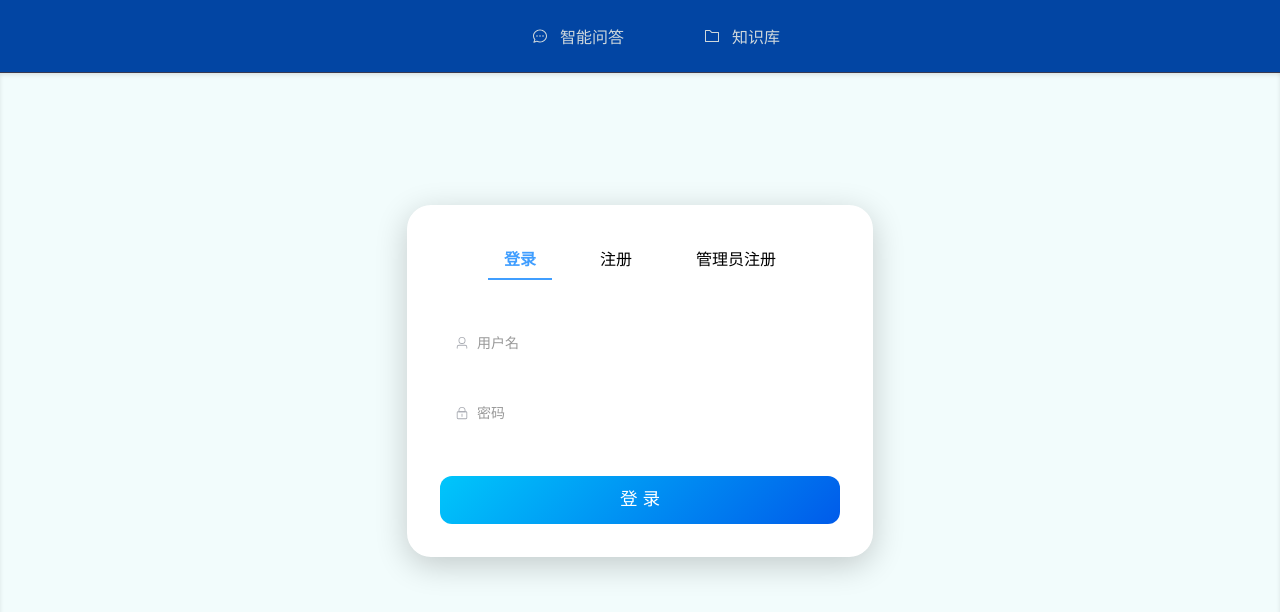
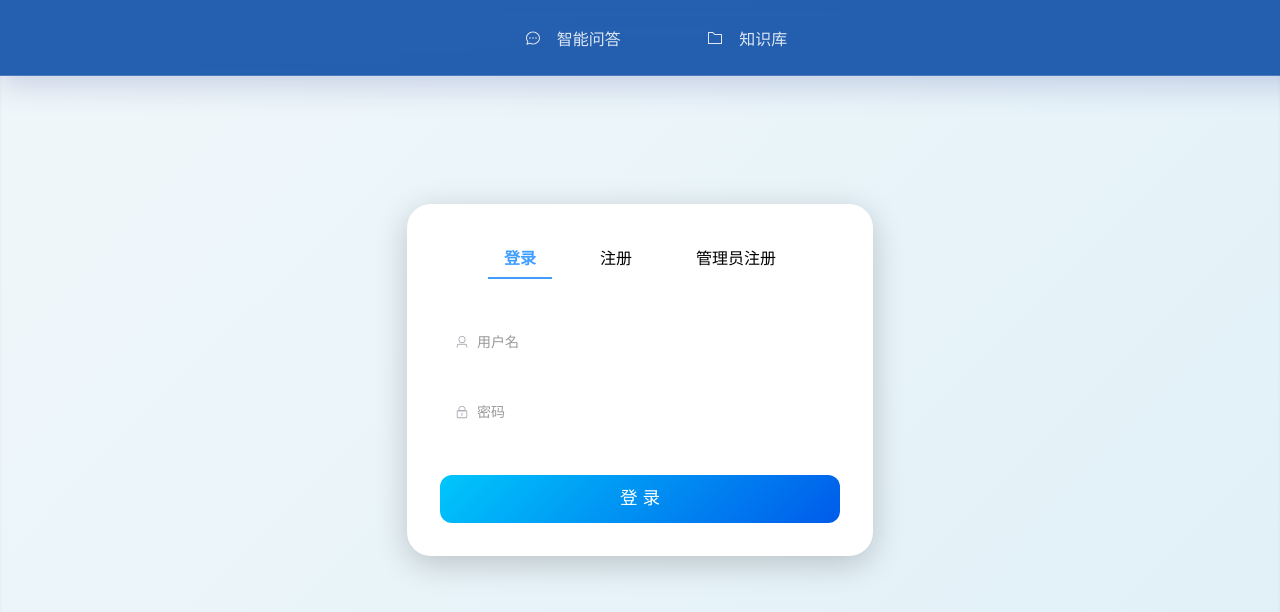
Before and after one commit to CosmicResearchCenter/chat2anything, a Vue app in the folder web/: page /login in a window 1280 px wide. Shown: the top 612 px of the page. Built offline with nearby package versions, Linux system fonts and the light colour scheme; what @kangc/v-md-editor would draw is missing.

Commit message:
对导航栏进行现代化设计，使用玻璃态效果，增强科技感。

```diff
--- a/web/src/App.vue
+++ b/web/src/App.vue
@@ -38,7 +38,7 @@ onMounted(async () => {
 
 <template>
   <div class="container">
-    <nav>
+    <nav class="glass-nav">
       <ul>
         <li>
           <RouterLink to="/">
@@ -79,8 +79,7 @@ onMounted(async () => {
   overflow-y: hidden;
   height: 100vh;
   width: 100vw;
-  background: #f2fcfc;
-  /* color: #000000; */
+  background: linear-gradient(135deg, #f0f7fa 0%, #e0f0f8 100%);
   position: fixed;
   top: 0;
   left: 0;
@@ -88,14 +87,20 @@ onMounted(async () => {
 
 nav {
   width: 100%;
-  background: #0245a3;
   padding: 1rem;
-  box-shadow: 0 2px 4px rgba(0, 0, 0, 0.1);
-  border-bottom: 1px solid #3a3a4f;
   position: fixed;
   top: 0;
   left: 0;
   z-index: 1000;
+}
+
+.glass-nav {
+  background: rgba(2, 69, 163, 0.85);
+  backdrop-filter: blur(10px);
+  -webkit-backdrop-filter: blur(10px);
+  box-shadow: 0 8px 32px rgba(31, 38, 135, 0.2);
+  border-bottom: 1px solid rgba(255, 255, 255, 0.18);
+  transition: all 0.3s ease;
 }
 
 ul {
@@ -116,34 +121,75 @@ li a {
   align-items: center;
   gap: 8px;
   text-decoration: none;
-  color: #cfd8dc;
-  padding: 0.5rem 1rem;
-  border-radius: 4px;
+  color: rgba(255, 255, 255, 0.85);
+  padding: 0.6rem 1.2rem;
+  border-radius: 12px;
   transition: all 0.3s ease;
+  position: relative;
+  overflow: hidden;
+}
+
+li a::before {
+  content: '';
+  position: absolute;
+  top: 0;
+  left: 0;
+  width: 100%;
+  height: 100%;
+  background: rgba(255, 255, 255, 0.1);
+  transform: translateY(100%);
+  transition: transform 0.3s ease;
+  z-index: -1;
+  border-radius: 12px;
 }
 
 li a:hover {
-  background: rgba(255, 255, 255, 0.1);
+  color: #ffffff;
   transform: translateY(-2px);
+}
+
+li a:hover::before {
+  transform: translateY(0);
 }
 
 li a.router-link-active {
   background: rgba(255, 255, 255, 0.2);
+  color: #ffffff;
   font-weight: 500;
+  box-shadow: 0 4px 15px rgba(0, 0, 0, 0.1);
 }
 
 .el-icon {
-  margin-right: 4px;
+  margin-right: 8px;
+  transition: transform 0.3s ease;
+}
+
+li a:hover .el-icon {
+  transform: scale(1.1);
 }
 
 main {
   flex: 1;
-  overflow: scroll;
+  overflow: auto;
   padding: 1rem;
-  background: #f2fcfc;
-  border-top: 1px solid #3a3a4f;
-  box-shadow: inset 0 2px 4px rgba(0, 0, 0, 0.1);
-  margin-top: 4rem; /* 确保内容不被固定导航栏遮挡 */
+  background: linear-gradient(135deg, #f0f7fa 0%, #e0f0f8 100%);
+  box-shadow: inset 0 2px 4px rgba(0, 0, 0, 0.05);
+  margin-top: 4rem;
+  scrollbar-width: thin;
+  scrollbar-color: rgba(0, 0, 0, 0.2) rgba(0, 0, 0, 0.1);
+}
+
+main::-webkit-scrollbar {
+  width: 6px;
+}
+
+main::-webkit-scrollbar-track {
+  background: rgba(0, 0, 0, 0.05);
+}
+
+main::-webkit-scrollbar-thumb {
+  background-color: rgba(0, 0, 0, 0.2);
+  border-radius: 3px;
 }
 
 /* 在小屏幕下，调整导航栏的布局 */
@@ -155,6 +201,11 @@ main {
 
   nav li {
     margin: 10px 0;
+    width: 80%;
+  }
+
+  li a {
+    justify-content: center;
   }
 
   main {
```
